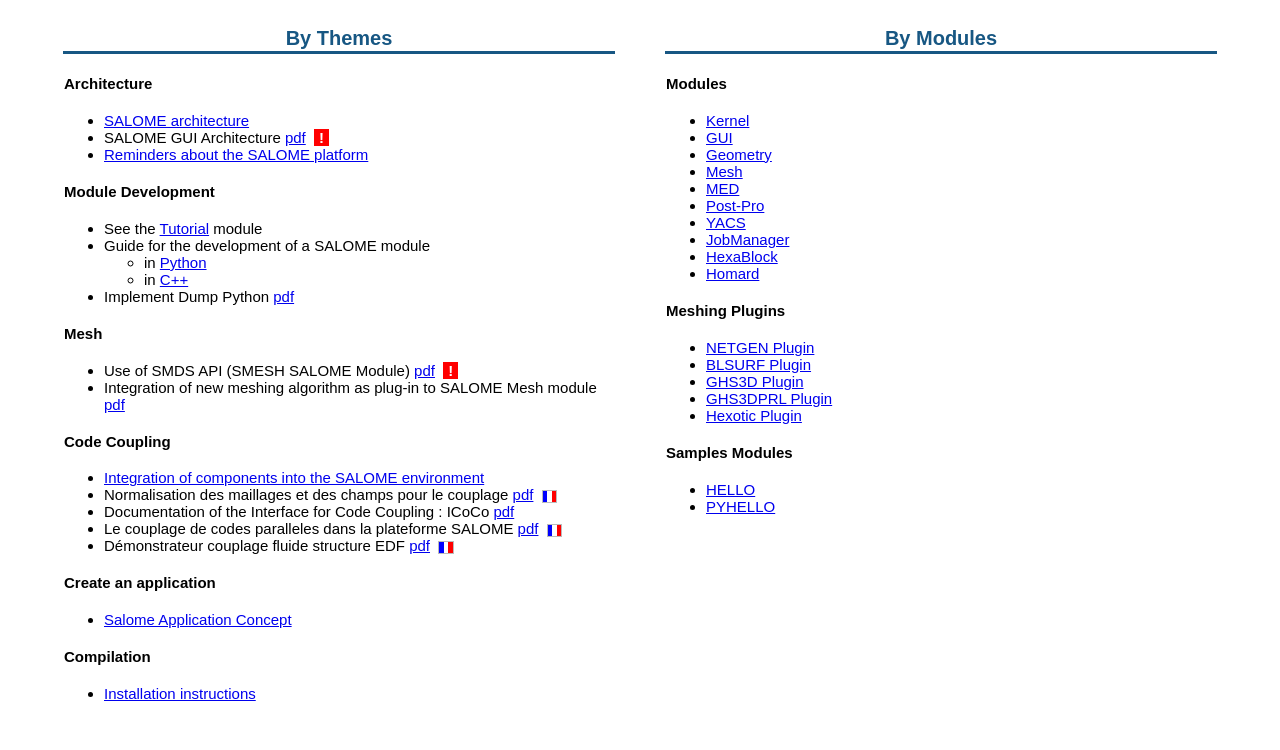
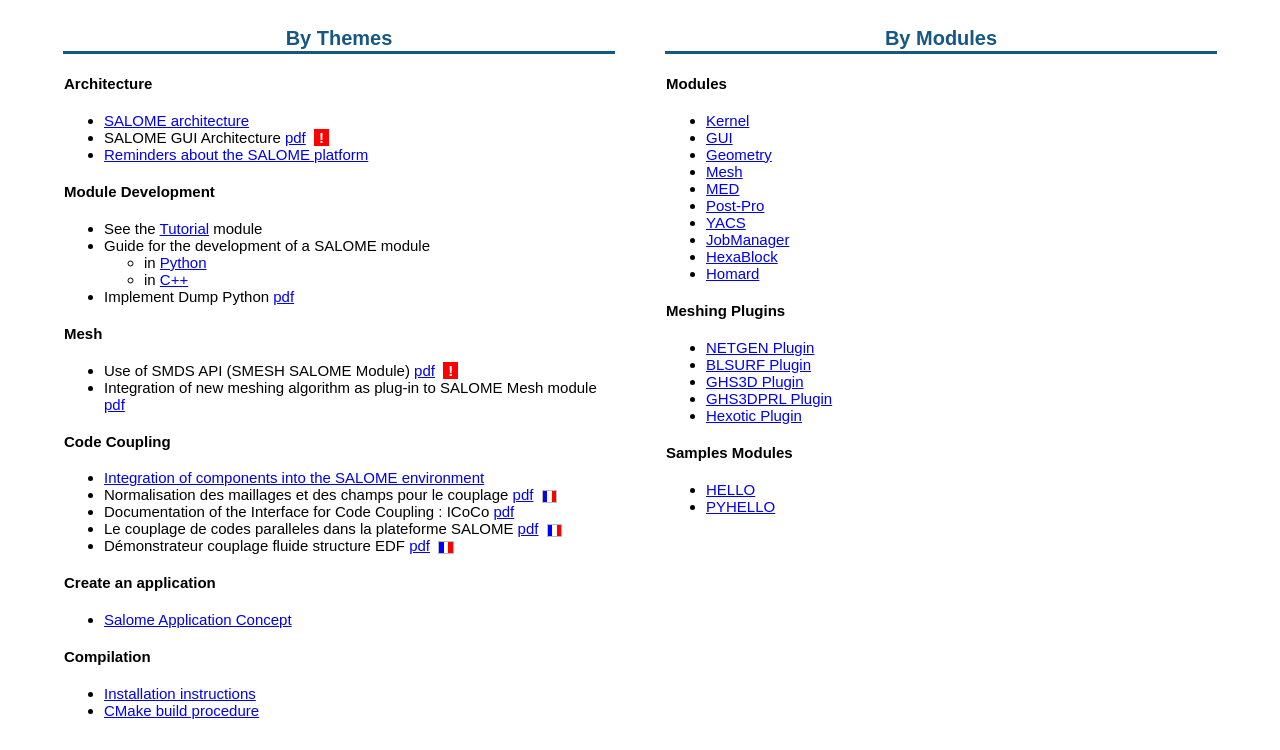
Before and after one commit to SalomePlatform/documentation, a plain HTML site: page index.html in a window 1280 px wide. Shown: the part 169-919 px from the top of the page. Drawn offline with Linux system fonts and the light colour scheme.

Commit message:
Additional changes to documentation build procedure

```diff
--- a/index.html
+++ b/index.html
@@ -110,6 +110,7 @@
         <h4>Compilation</h4>
         <ul>
             <li><a href="gui/KERNEL/INSTALL.html">Installation instructions</a></li>
+            <li><a href="dev/cmake/html/index.html">CMake build procedure</a></li>
         </ul>
     </td>
 
```
Also changed, not shown: CMakeLists.txt, dev/cmake/CMakeLists.txt, dev/git/CMakeLists.txt, extra/CMakeLists.txt, gui/CMakeLists.txt, tui/CMakeLists.txt.
